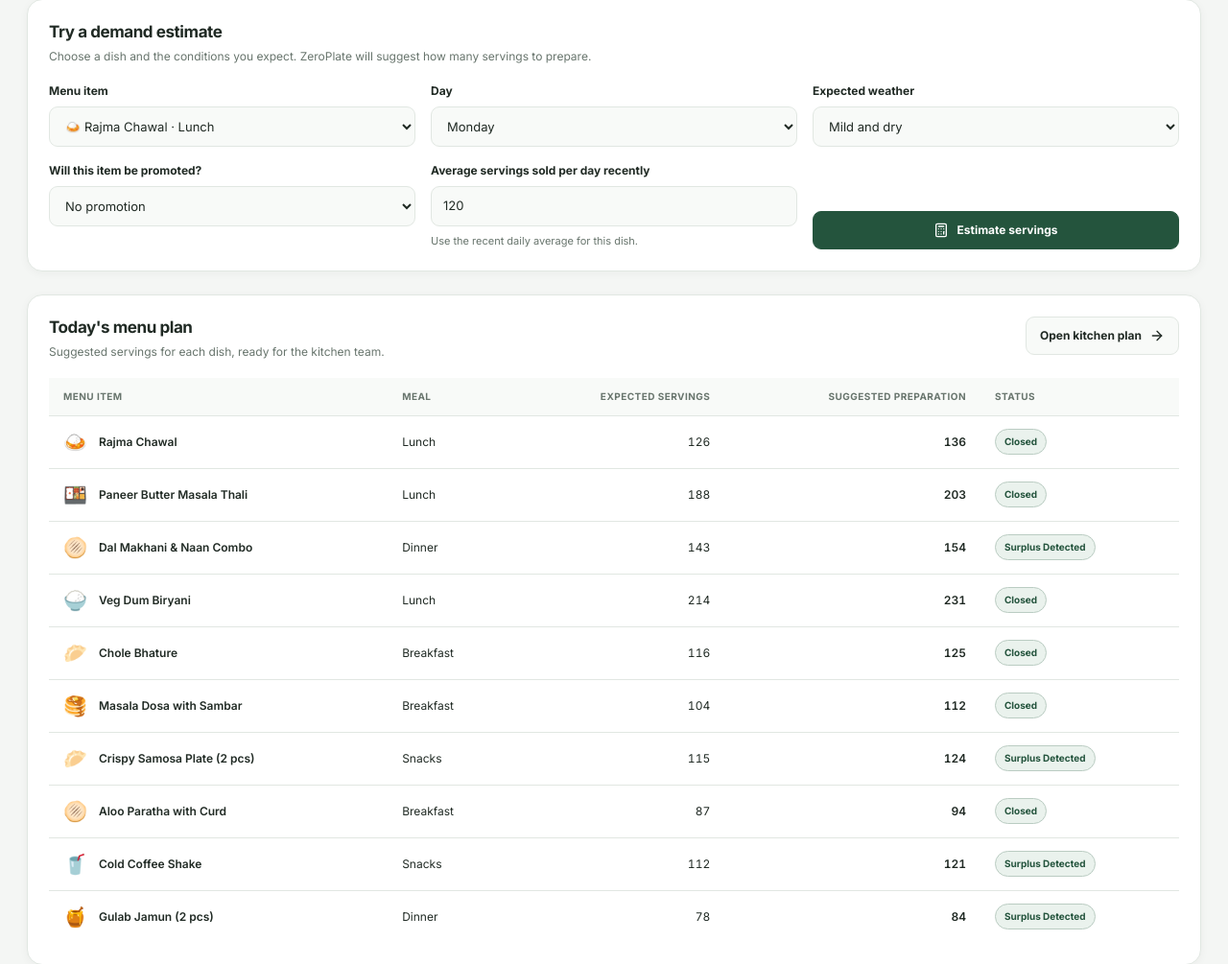
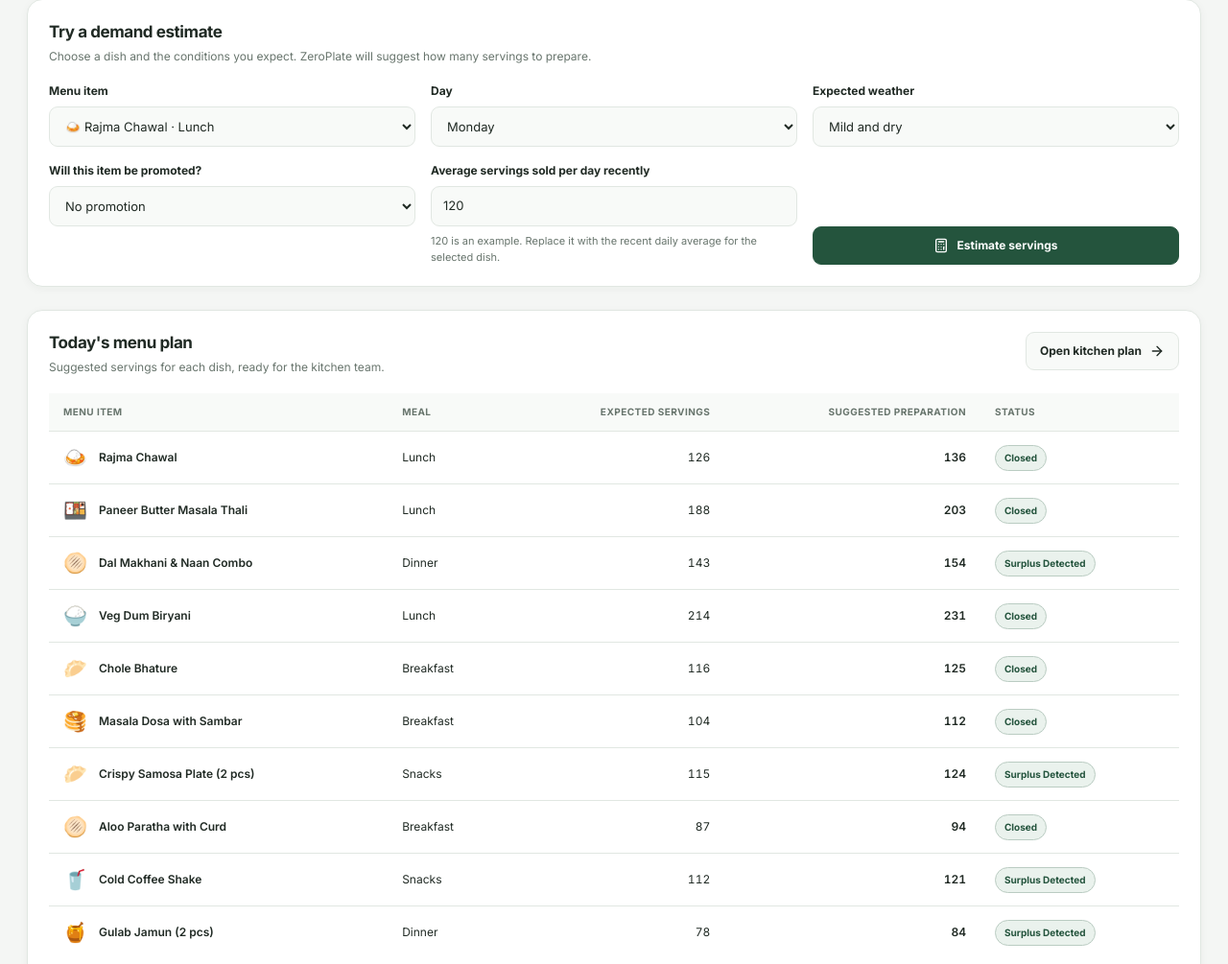
Before and after one commit to vyasy56-afk/ZeroPlate, a Flask app: page /forecast in a window 1280 px wide. Shown: the part 373-1378 px from the top of the page at 96% size. Run offline with Flask 3, Linux system fonts and the light colour scheme; data comes from the database, SQL or seed files in the repository; some libraries are stand-ins or nearby versions.

Commit message:
Clarify the example value in the demand estimate form

```diff
--- a/app/templates/forecast.html
+++ b/app/templates/forecast.html
@@ -88,7 +88,7 @@
             <div class="form-field">
                 <label for="play-trend" class="field-label">Average servings sold per day recently</label>
                 <input type="number" id="play-trend" value="120" min="1" max="1000" class="field-control" required>
-                <span class="field-help">Use the recent daily average for this dish.</span>
+                <span class="field-help">120 is an example. Replace it with the recent daily average for the selected dish.</span>
             </div>
 
             <div class="flex items-end">
```
